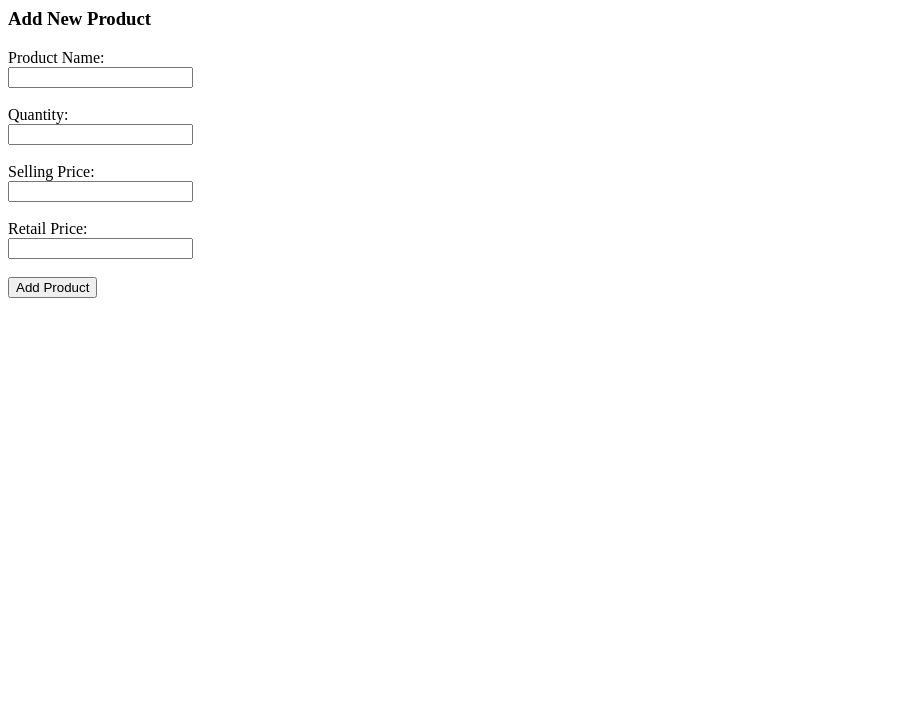
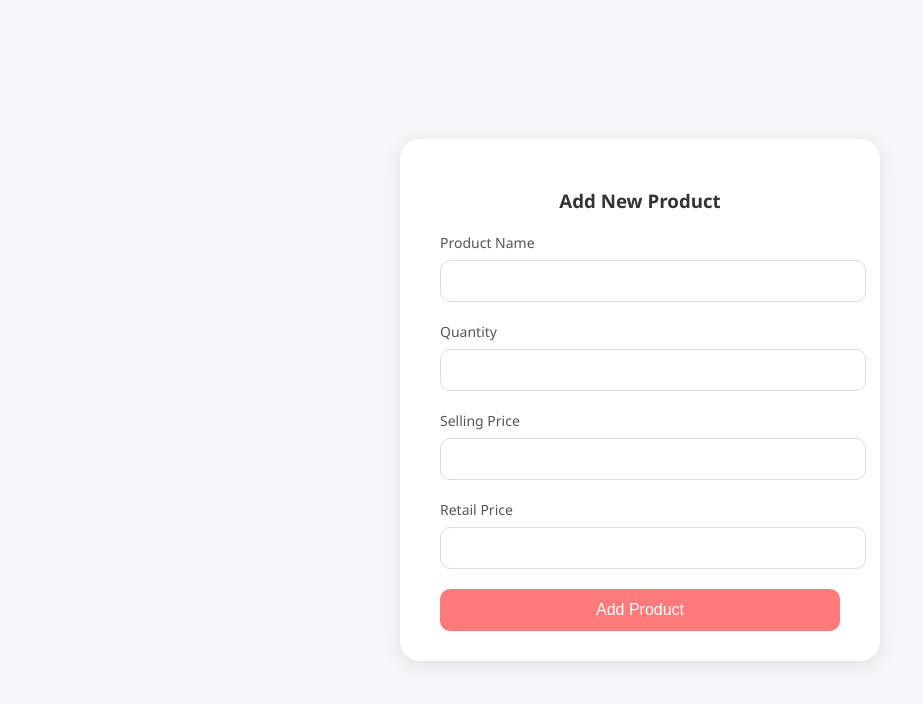
Before and after one commit to riyazahmed2144/market-m, a plain HTML site: page frontend/add-product.html in a window 1280 px wide. Shown: the whole page, without its empty margins (0-923 px from the left). Drawn offline with Linux system fonts and the light colour scheme.

Commit message:
fix: add-product + billing + ui

```diff
--- a/frontend/add-product.html
+++ b/frontend/add-product.html
@@ -1,21 +1,43 @@
 <!-- frontend/add-product.html -->
+<!DOCTYPE html>
+<html lang="en">
+  <head>
+    <meta charset="UTF-8" />
+    <title>Add New Product</title>
+    <link rel="stylesheet" href="css/add-product.css" />
+  </head>
+  <body>
     <div class="card">
       <h3>Add New Product</h3>
       <form id="addProductForm">
-      <label>Product Name:</label><br>
-      <input type="text" name="name" required><br><br>
+        <label for="name">Product Name</label>
+        <input type="text" id="name" name="name" required />
 
-      <label>Quantity:</label><br>
-      <input type="number" name="quantity" required><br><br>
+        <label for="quantity">Quantity</label>
+        <input type="number" id="quantity" name="quantity" required />
 
-      <label>Selling Price:</label><br>
-      <input type="number" name="sellingPrice" step="0.01" required><br><br>
+        <label for="sellingPrice">Selling Price</label>
+        <input
+          type="number"
+          id="sellingPrice"
+          name="sellingPrice"
+          step="0.01"
+          required
+        />
 
-      <label>Retail Price:</label><br>
-      <input type="number" name="retailPrice" step="0.01" required><br><br>
+        <label for="retailPrice">Retail Price</label>
+        <input
+          type="number"
+          id="retailPrice"
+          name="retailPrice"
+          step="0.01"
+          required
+        />
 
         <button type="submit">Add Product</button>
       </form>
     </div>
 
     <script src="js/add-product.js"></script>
+  </body>
+</html>
--- a/frontend/analytics.html
+++ b/frontend/analytics.html
@@ -1,12 +1,75 @@
-<!-- frontend/analytics.html -->
 <div class="card">
-    <h3>Product Profit (Today)</h3>
-    <canvas id="profitChart"></canvas>
-  </div>
 
-  <div class="card">
-    <h3>Units Sold (Today)</h3>
-    <canvas id="unitsChart"></canvas>
-  </div>
+  <h3>Product Profit/Loss (Today)</h3>
+   <canvas id="candlestickChart"></canvas>
+</div>
 
-  <script src="https://cdn.jsdelivr.net/npm/chart.js"></script>
+<script src="https://cdn.jsdelivr.net/npm/chart.js"></script>
+<script src="https://cdn.jsdelivr.net/npm/chartjs-chart-financial"></script>
+
+<script>
+  const ctx = document.getElementById("candlestickChart").getContext("2d");
+
+  const candlestickChart = new Chart(ctx, {
+    type: "candlestick",
+    data: {
+      datasets: [
+        {
+          label: "Profit and Loss",
+          data: [
+            { x: "9 AM", o: 200, h: 400, l: 150, c: 300 }, // Example: Start 200, Peak 400, Low 150, End 300 (Profit for the hour)
+            { x: "10 AM", o: 300, h: 450, l: 250, c: 400 }, // Profit
+            { x: "11 AM", o: 400, h: 500, l: 350, c: 450 }, // Profit
+            { x: "12 PM", o: 450, h: 600, l: 400, c: 550 }, // Profit
+            { x: "1 PM", o: 550, h: 650, l: 500, c: 600 }, // Profit
+            { x: "2 PM", o: 600, h: 700, l: 550, c: 650 }, // Profit
+            { x: "3 PM", o: 650, h: 750, l: 600, c: 700 }, // Profit
+            { x: "4 PM", o: 700, h: 850, l: 650, c: 800 }, // Profit
+            { x: "5 PM", o: 800, h: 950, l: 750, c: 900 }, // Profit
+            { x: "6 PM", o: 900, h: 1000, l: 850, c: 950 }, // Profit
+            { x: "7 PM", o: 950, h: 1050, l: 900, c: 1000 }, // Profit
+            { x: "8 PM", o: 1000, h: 1100, l: 950, c: 1050 }, // Profit
+            { x: "9 PM", o: 1050, h: 1200, l: 1000, c: 1100 }, // Profit
+          ],
+          borderColor: {
+            up: "green", // Color when Close > Open (Profit)
+            down: "red", // Color when Close < Open (Loss)
+            unchanged: "gray", // Color when Close == Open
+          },
+        },
+      ],
+    },
+    options: {
+      responsive: true, // Make chart resize with container
+      plugins: {
+        legend: {
+          display: true, // Show the legend (label: 'Profit and Loss')
+        },
+      },
+      scales: {
+        x: {
+          type: "category", // Treat x-axis labels as categories
+          labels: [
+            "9 AM",
+            "10 AM",
+            "11 AM",
+            "12 PM",
+            "1 PM",
+            "2 PM",
+            "3 PM",
+            "4 PM",
+            "5 PM",
+            "6 PM",
+            "7 PM",
+            "8 PM",
+            "9 PM",
+          ], // Explicit labels for x-axis
+        },
+        y: {
+          // Y-axis configuration (usually added automatically, but can be customized)
+          beginAtZero: false, // Start y-axis near the lowest data point, not necessarily 0
+        },
+      },
+    },
+  });
+</script>
--- /dev/null
+++ b/frontend/css/add-product.css
@@ -0,0 +1,57 @@
+body {
+  background-color: #f5f7fa;
+  font-family: 'Segoe UI', Tahoma, Geneva, Verdana, sans-serif;
+  margin: 0;
+  padding: 0;
+  display: flex;
+  justify-content: center;
+  align-items: center;
+  height: 100vh;
+}
+
+.card {
+  background-color: #ffffff;
+  padding: 30px 40px;
+  border-radius: 20px;
+  box-shadow: 0 4px 20px rgba(0, 0, 0, 0.1);
+  width: 400px;
+}
+
+h3 {
+  text-align: center;
+  color: #333333;
+  margin-bottom: 20px;
+}
+
+label {
+  display: block;
+  margin-bottom: 8px;
+  font-size: 14px;
+  color: #555555;
+}
+
+input[type="text"],
+input[type="number"] {
+  width: 100%;
+  padding: 12px;
+  margin-bottom: 20px;
+  border: 1px solid #ddd;
+  border-radius: 10px;
+  font-size: 14px;
+}
+
+button[type="submit"] {
+  width: 100%;
+  padding: 12px;
+  background-color: #ff7b7b;
+  color: white;
+  border: none;
+  border-radius: 10px;
+  font-size: 16px;
+  cursor: pointer;
+  transition: background-color 0.3s ease;
+}
+
+button[type="submit"]:hover {
+  background-color: #ff5252;
+}
```
Also changed, not shown: backend/routes/billing.js (+18 -9 lines), frontend/dashboard.html (+82 -1 lines), frontend/index.html (+10 -8 lines), backend/package.json (renamed from package.json), 1 other file. Lines whose indentation alone changed are shown as unchanged.
